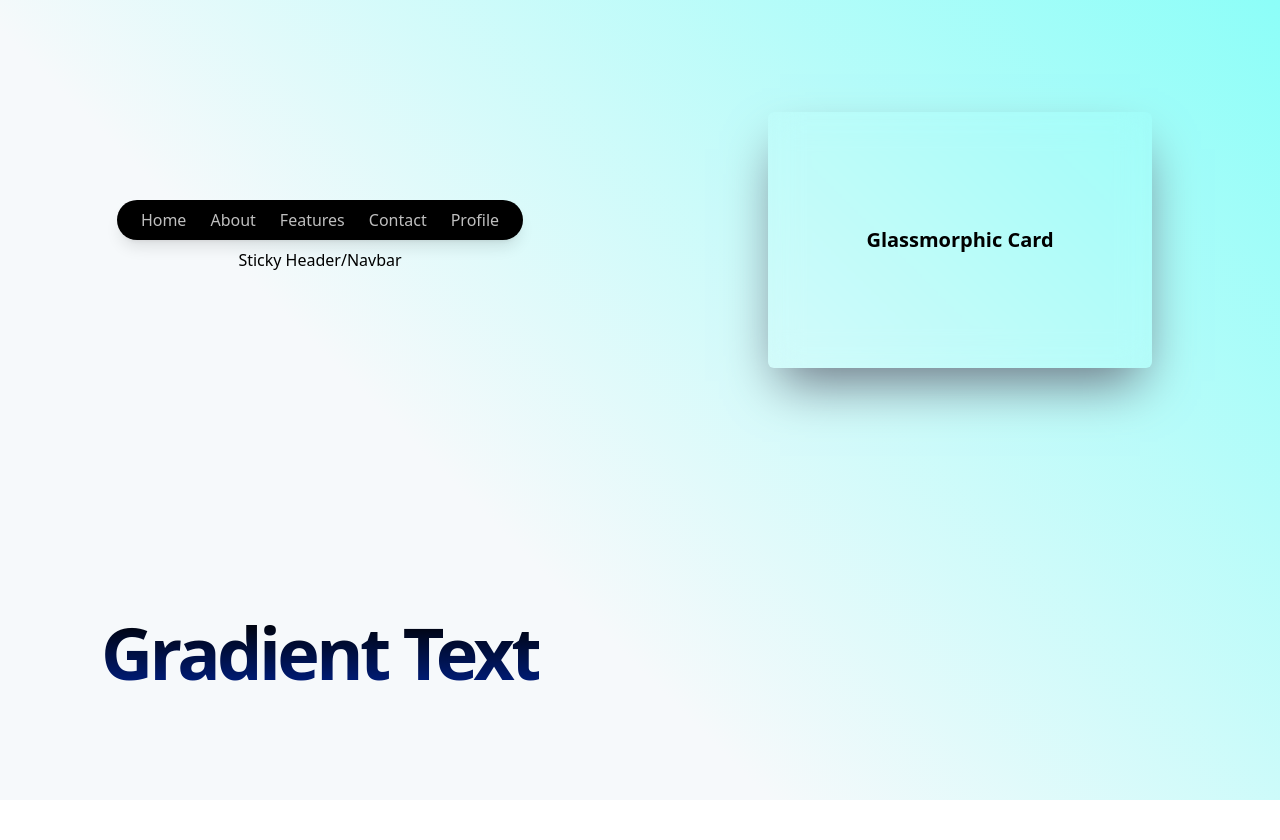
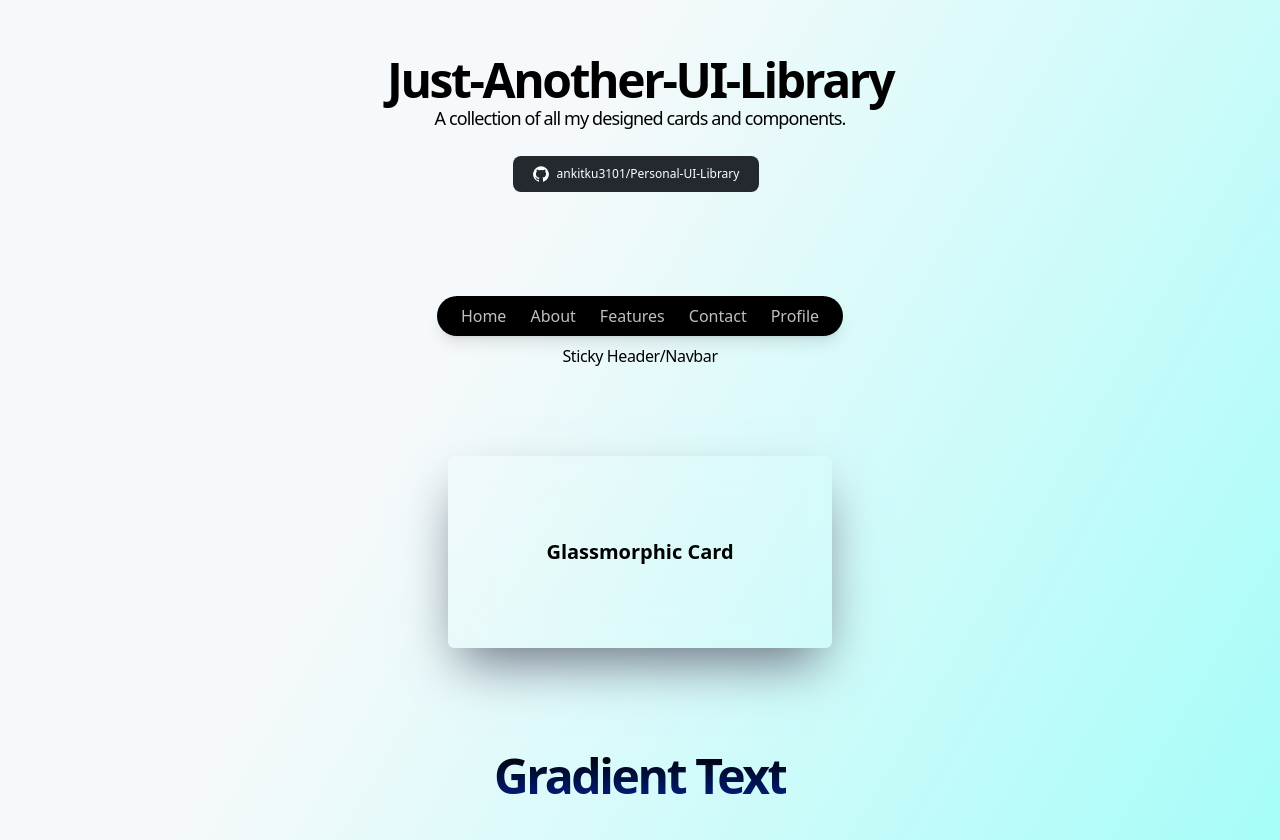
Before and after one commit to ankitku3101/Personal-UI-Library, a Next.js app: page / in a window 1280 px wide. Before the commit the page ends 800 px from the top, so only its background shows below. Built offline with nearby package versions, Linux system fonts and the light colour scheme.

Commit message:
Added StickyHeader and changed overall layout

```diff
--- a/app/globals.css
+++ b/app/globals.css
@@ -4,5 +4,5 @@
 
 .bg-custom-gradient {
   background: rgb(246, 249, 251);
-  background: linear-gradient(45deg, rgba(246, 249, 251, 1) 37%, rgba(140, 254, 248, 1) 100%);
+  background: linear-gradient(120deg, rgba(246, 249, 251, 1) 37%, rgba(140, 254, 248, 1) 120%);
 }
--- a/app/page.tsx
+++ b/app/page.tsx
@@ -1,18 +1,29 @@
+import GitHubButton from "@/components/GitHubButton";
 import GlassmorphicCard from "@/components/GlassmorphicCard";
 import GradientText from "@/components/GradientText";
-import Header from "@/components/Header";
+import StickyHeader from "@/components/StickyHeader";
+
 
 export default function Home() {
   return (
-    <div className="h-screen grid grid-cols-1 md:grid-cols-2 items-center bg-custom-gradient">
-      <div className="flex items-center justify-center p-4">
-        <Header />
+    <div className="h-full bg-custom-gradient">
+      <div className="text-center p-14">
+        <h1 className="text-4xl md:text-5xl font-bold tracking-tighter">
+          Just-Another-UI-Library
+        </h1>
+        <p className="text-md md:text-lg tracking-tighter pb-6">A collection of all my designed cards and components.</p>
+        <GitHubButton />
       </div>
-      <div className="flex items-center justify-center p-4">
-        <GlassmorphicCard />
-      </div>
-      <div className="flex items-center justify-center p-4">
-        <GradientText />
+      <div className="grid items-center">
+        <div className="flex items-center justify-center p-10">
+          <StickyHeader />
+        </div>
+        <div className="flex items-center justify-center p-10">
+          <GlassmorphicCard />
+        </div>
+        <div className="flex items-center justify-center p-10">
+          <GradientText />
+        </div>
       </div>
     </div>
   );
--- /dev/null
+++ b/components/GitHubButton.tsx
@@ -0,0 +1,17 @@
+import Link from 'next/link'
+import React from 'react'
+
+function GitHubButton() {
+  return (
+    <div>
+        <button type="button" className="text-white hover:text-black bg-[#24292F] hover:bg-[#24292F]/90 focus:ring-4 focus:outline-none focus:ring-[#24292F]/50 font-medium rounded-lg text-xs px-5 py-2.5 text-center inline-flex items-center dark:focus:ring-gray-500 dark:hover:bg-[#050708]/30 me-2 mb-2">
+            <svg className="w-4 h-4 me-2" aria-hidden="true" xmlns="http://www.w3.org/2000/svg" fill="currentColor" viewBox="0 0 20 20">
+                <path fillRule="evenodd" d="M10 .333A9.911 9.911 0 0 0 6.866 19.65c.5.092.678-.215.678-.477 0-.237-.01-1.017-.014-1.845-2.757.6-3.338-1.169-3.338-1.169a2.627 2.627 0 0 0-1.1-1.451c-.9-.615.07-.6.07-.6a2.084 2.084 0 0 1 1.518 1.021 2.11 2.11 0 0 0 2.884.823c.044-.503.268-.973.63-1.325-2.2-.25-4.516-1.1-4.516-4.9A3.832 3.832 0 0 1 4.7 7.068a3.56 3.56 0 0 1 .095-2.623s.832-.266 2.726 1.016a9.409 9.409 0 0 1 4.962 0c1.89-1.282 2.717-1.016 2.717-1.016.366.83.402 1.768.1 2.623a3.827 3.827 0 0 1 1.02 2.659c0 3.807-2.319 4.644-4.525 4.889a2.366 2.366 0 0 1 .673 1.834c0 1.326-.012 2.394-.012 2.72 0 .263.18.572.681.475A9.911 9.911 0 0 0 10 .333Z" clipRule="evenodd"/>
+            </svg>
+            <Link href={'https://github.com/ankitku3101/Personal-UI-Library'}>ankitku3101/Personal-UI-Library</Link>
+        </button>
+    </div>
+  )
+}
+
+export default GitHubButton
--- a/components/GlassmorphicCard.tsx
+++ b/components/GlassmorphicCard.tsx
@@ -2,7 +2,7 @@
 
 function GlassmorphicCard() {
   return (
-    <div className='h-64 w-96 p-20 text-xl font-semibold flex items-center justify-center bg-transparent rounded-md bg-clip-padding backdrop-filter backdrop-blur-lg bg-opacity-40 shadow-gray-500 shadow-2xl'>
+    <div className='h-48 w-96 p-20 text-xl font-semibold flex items-center justify-center bg-transparent rounded-md bg-clip-padding backdrop-filter backdrop-blur-lg bg-opacity-40 shadow-gray-500 shadow-2xl'>
         Glassmorphic Card
     </div>
   )
--- a/components/GradientText.tsx
+++ b/components/GradientText.tsx
@@ -3,7 +3,7 @@
 function GradientText() {
   return (
     <div>
-        <h1 className="text-7xl font-bold tracking-tighter bg-gradient-to-b from-black to-[#001E80] text-transparent bg-clip-text mt-6">
+        <h1 className="text-5xl font-bold tracking-tighter bg-gradient-to-b from-black to-[#001E80] text-transparent bg-clip-text mt-6">
               Gradient Text
         </h1>
     </div>
--- a/components/Header.tsx
+++ b/components/StickyHeader.tsx
@@ -1,6 +1,6 @@
 import React from 'react'
 
-function Header() {
+function StickyHeader() {
   return (
     <div className='text-center'>
       <header className='sticky top-0 backdrop-blur-sm z-20'>
@@ -12,9 +12,9 @@
             <p className='cursor-pointer hover:text-white'>Profile</p>
           </nav>
       </header>
-      <p className='p-2'>Sticky Header/Navbar</p>
+      <p className='p-2 tracking-tight'>Sticky Header/Navbar</p>
     </div>
   )
 }
 
-export default Header
+export default StickyHeader
```
